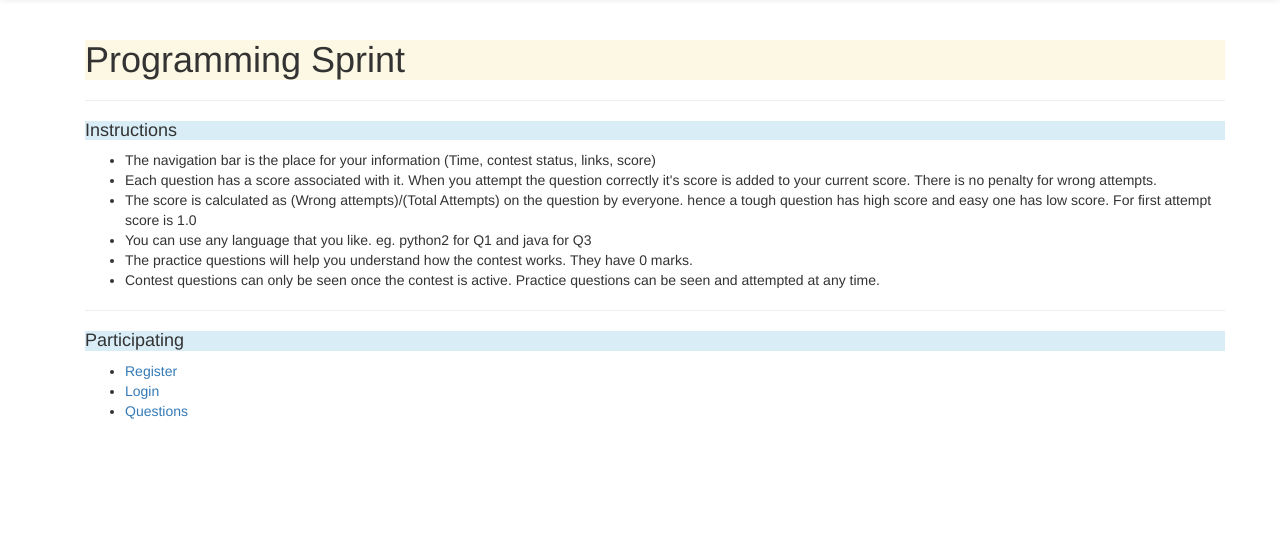
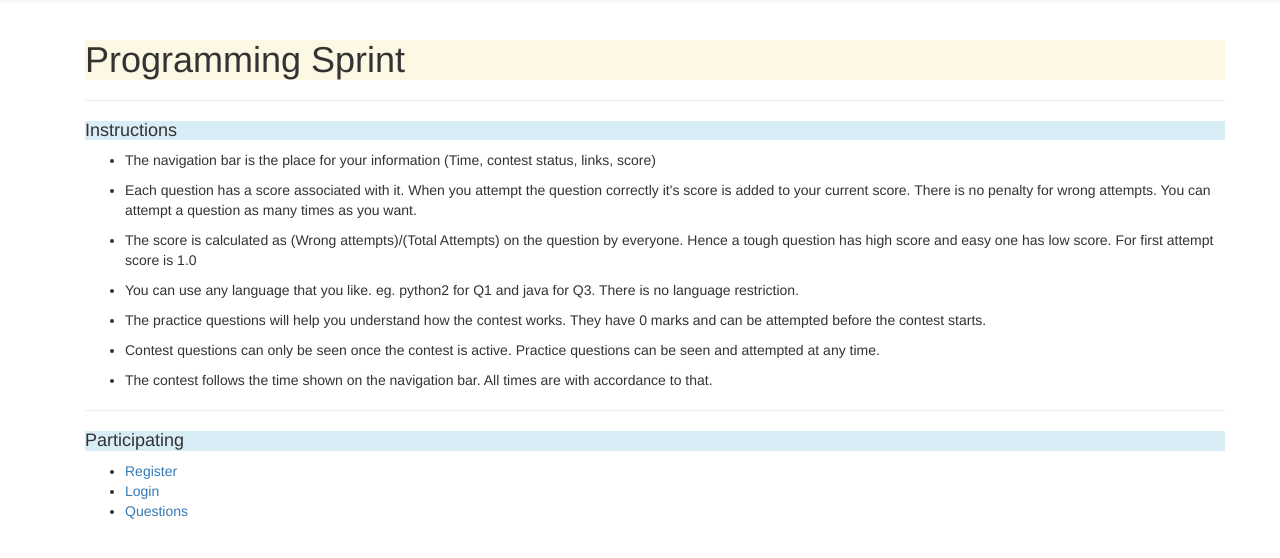
Before and after one commit to theSage21/judge-interface, a Django app: template webserver/contest/templates/contest/home.html in a window 1280 px wide. Shown: the part 52-610 px from the top of the page. Run offline with Django 3.2, Linux system fonts and the light colour scheme; the template is opened without the code that fills it, so the values that code supplies are empty; some libraries are stand-ins or nearby versions.

Commit message:
- Instructions update

```diff
--- a/webserver/contest/templates/contest/home.html
+++ b/webserver/contest/templates/contest/home.html
@@ -5,12 +5,13 @@
 <hr>
 <h4 class='text-left bg-info'>Instructions</h4>
     <ul>
-        <li>The navigation bar is the place for your information (Time, contest status, links, score)</li>
-        <li>Each question has a score associated with it. When you attempt the question correctly it's score is added to your current score. There is no penalty for wrong attempts.</li>
-        <li>The score is calculated as (Wrong attempts)/(Total Attempts) on the question by everyone. hence a tough question has high score and easy one has low score. For first attempt score is 1.0</li>
-        <li>You can use any language that you like. eg. python2 for Q1 and java for Q3</li>
-        <li>The practice questions will help you understand how the contest works. They have 0 marks.</li>
-        <li>Contest questions can only be seen once the contest is active. Practice questions can be seen and attempted at any time.</li>
+        <li><p>The navigation bar is the place for your information (Time, contest status, links, score)</p></li>
+        <li><p>Each question has a score associated with it. When you attempt the question correctly it's score is added to your current score. There is no penalty for wrong attempts. You can attempt a question as many times as you want.</p></li>
+        <li><p>The score is calculated as (Wrong attempts)/(Total Attempts) on the question by everyone. Hence a tough question has high score and easy one has low score. For first attempt score is 1.0</p></li>
+        <li><p>You can use any language that you like. eg. python2 for Q1 and java for Q3. There is no language restriction.</p></li>
+        <li><p>The practice questions will help you understand how the contest works. They have 0 marks and can be attempted before the contest starts.</p></li>
+        <li><p>Contest questions can only be seen once the contest is active. Practice questions can be seen and attempted at any time.</p></li>
+        <li><p>The contest follows the time shown on the navigation bar. All times are with accordance to that.</p></li>
     </ul>
 
 <hr>
```
